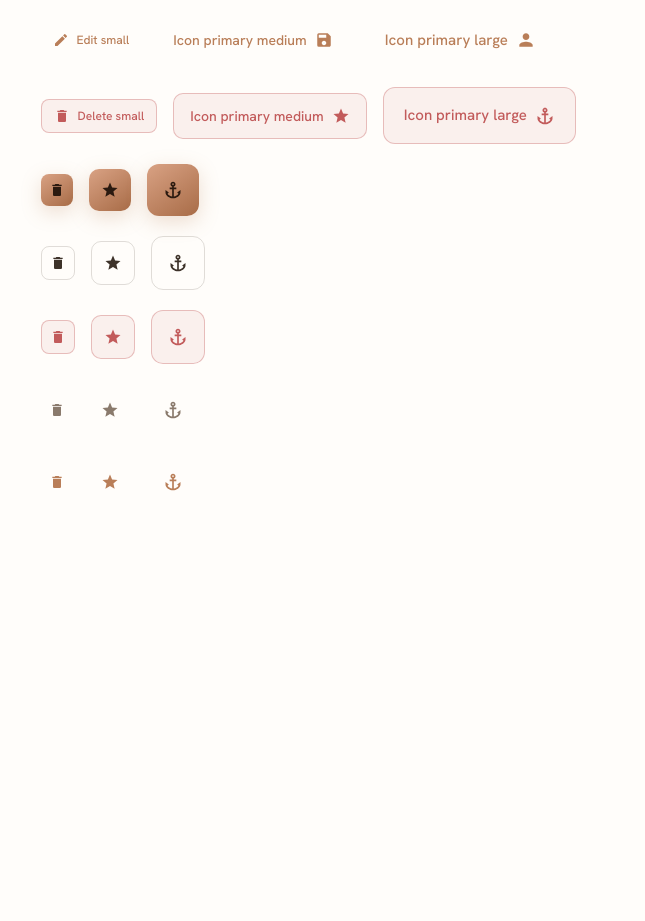
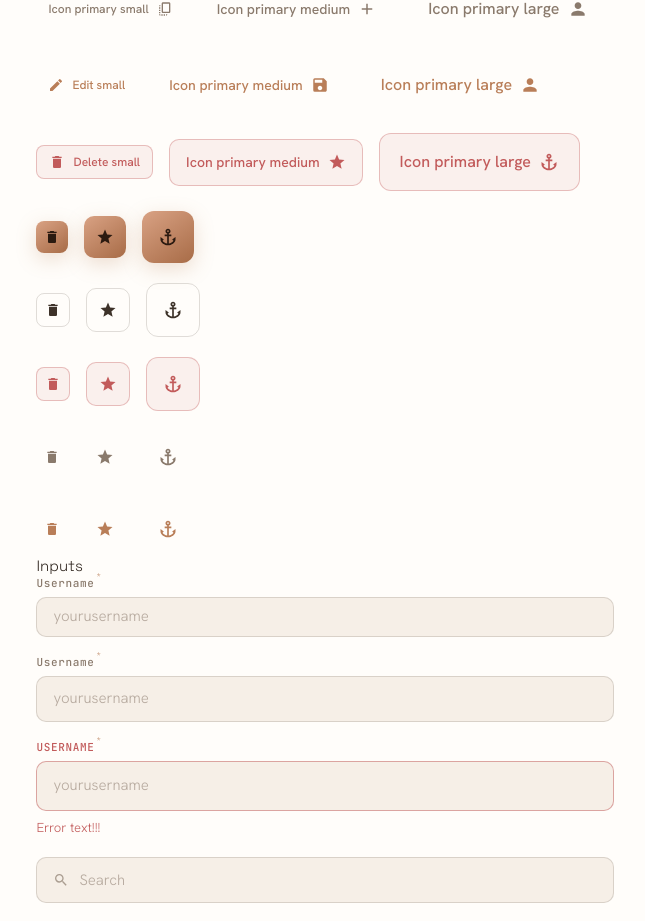
Before and after one commit to Kevin-Chandra/fullstack-playground, a Next.js app in the folder frontend/: page /style-guide in a window 1280 px wide. Shown: the part 655-1576 px from the top of the page, without its empty margins (315-960 px from the left). Before the commit the page ends 1183 px from the top, so only its background shows below. Built offline with nearby package versions, Linux system fonts and the light colour scheme.

Commit message:
Create DefaultInput and update style guide page

```diff
--- a/frontend/src/app/(protected)/(session)/style-guide/page.tsx
+++ b/frontend/src/app/(protected)/(session)/style-guide/page.tsx
@@ -1,13 +1,16 @@
 import DefaultButton from "@/src/ui/components/buttons/DefaultButton";
+import DefaultInput from "@/src/ui/components/input/DefaultInput";
 import {
   MdAdd,
   MdAnchor,
   MdCopyAll,
+  MdCurrencyExchange,
   MdDelete,
   MdEdit,
-  MdPercent,
+  MdHideImage,
   MdPerson,
   MdSave,
+  MdSearch,
   MdStar,
 } from "react-icons/md";
 
@@ -15,7 +18,77 @@ export default function StyleGuidePage() {
   return (
     <div className="mx-auto my-5">
       <h1>Style Guide</h1>
+      <h2>Buttons</h2>
       <Buttons />
+      <h2>Inputs</h2>
+      <Inputs />
+    </div>
+  );
+}
+
+function Inputs() {
+  const verticalClass = "flex flex-col gap-5";
+
+  return (
+    <div className={verticalClass}>
+      <DefaultInput
+        id="login-username"
+        name="username"
+        label="Username"
+        autoComplete="username"
+        placeholder="yourusername"
+        required
+        fullWidth
+        inputSize="sm"
+      />
+      <DefaultInput
+        id="login-username"
+        name="username"
+        label="Username"
+        autoComplete="username"
+        placeholder="yourusername"
+        required
+        fullWidth
+        inputSize="md"
+      />
+      <DefaultInput
+        id="login-username"
+        name="username"
+        label="USERNAME"
+        autoComplete="username"
+        placeholder="yourusername"
+        required
+        fullWidth
+        inputSize="lg"
+        error="Error text!!!"
+      />
+      <DefaultInput
+        id="login-username"
+        name="username"
+        autoComplete="username"
+        placeholder="Search"
+        leftIcon={<MdSearch />}
+        fullWidth
+        inputSize="md"
+      />
+      <DefaultInput
+        autoComplete="username"
+        placeholder="Search"
+        rightIcon={<MdCurrencyExchange />}
+        fullWidth
+        hint="Test the hint"
+        inputSize="md"
+      />
+      <DefaultInput
+        label="Test"
+        autoComplete="username"
+        placeholder="Search"
+        leftIcon={<MdEdit />}
+        rightIcon={<MdHideImage />}
+        fullWidth
+        hint="Test the hint"
+        inputSize="md"
+      />
     </div>
   );
 }
--- a/frontend/src/ui/components/input/DefaultInput.tsx
+++ b/frontend/src/ui/components/input/DefaultInput.tsx
@@ -1,9 +1,8 @@
 import { forwardRef, useId } from "react";
 import type { InputHTMLAttributes, ReactNode } from "react";
-import FieldLabel from "./FieldLabel";
 
 type Size = "sm" | "md" | "lg";
-type Tone = "default" | "brand";
+type Tone = "default";
 
 export type DefaultInputProps = {
   label?: ReactNode;
@@ -17,29 +16,27 @@ export type DefaultInputProps = {
 } & Omit<InputHTMLAttributes<HTMLInputElement>, "size">;
 
 const sizes: Record<Size, string> = {
-  sm: "h-9 text-sm",
-  md: "h-11 text-[15px]",
-  lg: "h-12 text-[15px]",
+  sm: "h-10",
+  md: "h-11.5",
+  lg: "h-12.5",
 };
 
-const tones: Record<
-  Tone,
-  { wrapper: string; state: string; input: string; icon: string }
-> = {
+type ToneStyles = {
+  wrapper: string;
+  border: string;
+  input: string;
+  leadingIcon: string;
+  trailingIcon: string;
+};
+
+const tones: Record<Tone, ToneStyles> = {
   default: {
-    wrapper: "bg-white dark:bg-white/[0.03]",
-    state:
-      "border-slate-200 focus-within:border-accent focus-within:ring-3 focus-within:ring-focus dark:border-white/10 dark:focus-within:border-accent",
+    wrapper: "bg-field",
+    border: "border-edge-strong focus-within:border-accent",
     input:
-      "text-slate-900 placeholder:text-slate-400 dark:text-slate-100 dark:placeholder:text-slate-500",
-    icon: "text-slate-400",
-  },
-  brand: {
-    wrapper: "bg-field",
-    state:
-      "border-edge-strong focus-within:border-accent/60 focus-within:ring-3 focus-within:ring-focus",
-    input: "text-ink placeholder:text-muted/60",
-    icon: "text-muted",
+      "text-ink-body placeholder:text-muted/60 not-placeholder-shown:text-ink",
+    leadingIcon: "text-muted/70",
+    trailingIcon: "text-muted hover:text-accent",
   },
 };
 
@@ -69,33 +66,41 @@ const DefaultInput = forwardRef<HTMLInputElement, DefaultInputProps>(
     const describedBy =
       [errorId, hintId].filter(Boolean).join(" ") || undefined;
 
-    const wrapperBase = `flex items-center gap-2.5 rounded-md border px-3.5 transition-[color,border-color,box-shadow] duration-150 ${tones[tone].wrapper}`;
-    const wrapperState = error
-      ? "border-red-400 focus-within:border-red-500 focus-within:ring-4 focus-within:ring-red-500/12 dark:border-red-500/60"
-      : tones[tone].state;
-    const wrapperDisabled = disabled ? "opacity-60 cursor-not-allowed" : "";
+    const labelColor = error
+      ? "text-error"
+      : "text-muted group-focus-within:text-accent";
+
+    const wrapper = [
+      "flex items-center gap-2.5 rounded-md border px-4",
+      "transition-[color,border-color,box-shadow] duration-150",
+      tones[tone].wrapper,
+      error
+        ? "border-error/50 focus-within:border-error focus-within:ring-3 focus-within:ring-error/12"
+        : `${tones[tone].border} focus-within:ring-3 focus-within:ring-focus`,
+      disabled ? "cursor-not-allowed opacity-60" : "",
+      sizes[inputSize],
+    ]
+      .filter(Boolean)
+      .join(" ");
 
     return (
-      <div className={`flex flex-col gap-1.5 ${fullWidth ? "w-full" : ""}`}>
+      <div className={`group flex flex-col gap-2 ${fullWidth ? "w-full" : ""}`}>
         {label && (
-          <FieldLabel>
-            {label}
+          <div className={`flex items-baseline`}>
+            <label
+              className={`font-mono text-label transition-colors ${labelColor}`}
+            >
+              {label}
+            </label>
             {required && <sup className="ml-0.5 text-accent">*</sup>}
-          </FieldLabel>
+          </div>
         )}
 
-        <div
-          className={[
-            wrapperBase,
-            wrapperState,
-            wrapperDisabled,
-            sizes[inputSize],
-          ]
-            .filter(Boolean)
-            .join(" ")}
-        >
+        <div className={wrapper}>
           {leftIcon && (
-            <span className={`flex shrink-0 ${tones[tone].icon}`}>
+            <span
+              className={`flex shrink-0 [&_svg]:size-4 ${tones[tone].leadingIcon}`}
+            >
               {leftIcon}
             </span>
           )}
@@ -106,28 +111,24 @@ const DefaultInput = forwardRef<HTMLInputElement, DefaultInputProps>(
             required={required}
             aria-invalid={error ? true : undefined}
             aria-describedby={describedBy}
-            className={`w-full flex-1 bg-transparent outline-none disabled:cursor-not-allowed ${tones[tone].input} ${className}`}
+            className={`w-full flex-1 bg-transparent text-input outline-none disabled:cursor-not-allowed ${tones[tone].input} ${className}`}
             {...rest}
           />
           {rightIcon && (
-            <span className={`flex shrink-0 ${tones[tone].icon}`}>
+            <span
+              className={`flex shrink-0 transition-colors [&_svg]:size-4 ${tones[tone].trailingIcon}`}
+            >
               {rightIcon}
             </span>
           )}
         </div>
 
         {error ? (
-          <p
-            id={errorId}
-            className="text-[12px] text-red-600 dark:text-red-400"
-          >
+          <p id={errorId} className="text-caption text-error">
             {error}
           </p>
         ) : hint ? (
-          <p
-            id={hintId}
-            className="text-[12px] text-slate-500 dark:text-slate-400"
-          >
+          <p id={hintId} className="text-caption text-muted">
             {hint}
           </p>
         ) : null}
--- a/frontend/src/ui/components/input/FieldLabel.tsx
+++ /dev/null
@@ -1,27 +0,0 @@
-import type { ReactNode } from "react";
-
-type FieldLabelProps = {
-  children: ReactNode;
-  trailing?: ReactNode;
-  className?: string;
-};
-
-/**
- * Uppercase mono field label with an optional trailing slot (e.g. a
- * "Forgot?" link) kept on the same row. Pairs with DefaultInput when the
- * label needs styling or extras beyond DefaultInput's built-in label.
- */
-export default function FieldLabel({
-  children,
-  trailing,
-  className = "",
-}: FieldLabelProps) {
-  return (
-    <div className={`flex items-baseline justify-between ${className}`}>
-      <label className="font-mono text-label uppercase text-muted">
-        {children}
-      </label>
-      {trailing}
-    </div>
-  );
-}
--- a/frontend/src/ui/style/app.scss
+++ b/frontend/src/ui/style/app.scss
@@ -1,2 +1,29 @@
 // App-wide SCSS. Tailwind directives live in globals.css — Sass can't
 // resolve `@import "tailwindcss"` as a Sass module.
+
+// Heading defaults: bare h1–h6 pick up the display-font type scale + ink
+// colour. Sass runs before Tailwind so `@apply` isn't available here; we read
+// the design tokens (emitted to :root by @theme in globals.css) as CSS
+// variables instead. Wrapped in @layer base so any Tailwind utility on a
+// heading still wins — an unlayered rule would otherwise beat the utilities.
+$heading-steps: (
+  "h1": "h1",
+  "h2": "h2",
+  "h3": "h3",
+  "h4": "h4",
+  "h5": "h5",
+  "h6": "h5", // no h6 token; reuse the h5 step
+);
+
+@layer base {
+  @each $tag, $step in $heading-steps {
+    #{$tag} {
+      font-family: var(--font-space-grotesk), sans-serif;
+      font-size: var(--text-#{$step});
+      line-height: var(--text-#{$step}--line-height);
+      font-weight: var(--text-#{$step}--font-weight);
+      letter-spacing: var(--text-#{$step}--letter-spacing, normal);
+      color: var(--ds-ink);
+    }
+  }
+}
--- a/frontend/src/ui/style/globals.css
+++ b/frontend/src/ui/style/globals.css
@@ -119,7 +119,7 @@
   --text-body-lg: 1.0625rem;
   --text-body-lg--line-height: 1.55;
   --text-body-lg--font-weight: 300;
-  --text-body: 0.9375rem;
+  --text-body: 1rem;
   --text-body--line-height: 1.5;
   --text-body--font-weight: 300;
   --text-body-sm: 0.875rem;
@@ -135,6 +135,10 @@
   --text-code: 0.8125rem;
   --text-code--line-height: 1.5;
   --text-code--font-weight: 400;
+  /* form-control text (text-input): 15px / 300 */
+  --text-input: 0.9375rem;
+  --text-input--line-height: 1.4;
+  --text-input--font-weight: 300;
 
   /* spacing — p-xs, gap-xl, … (the default numeric scale stays available) */
   --spacing-xs: 0.25rem;
```
